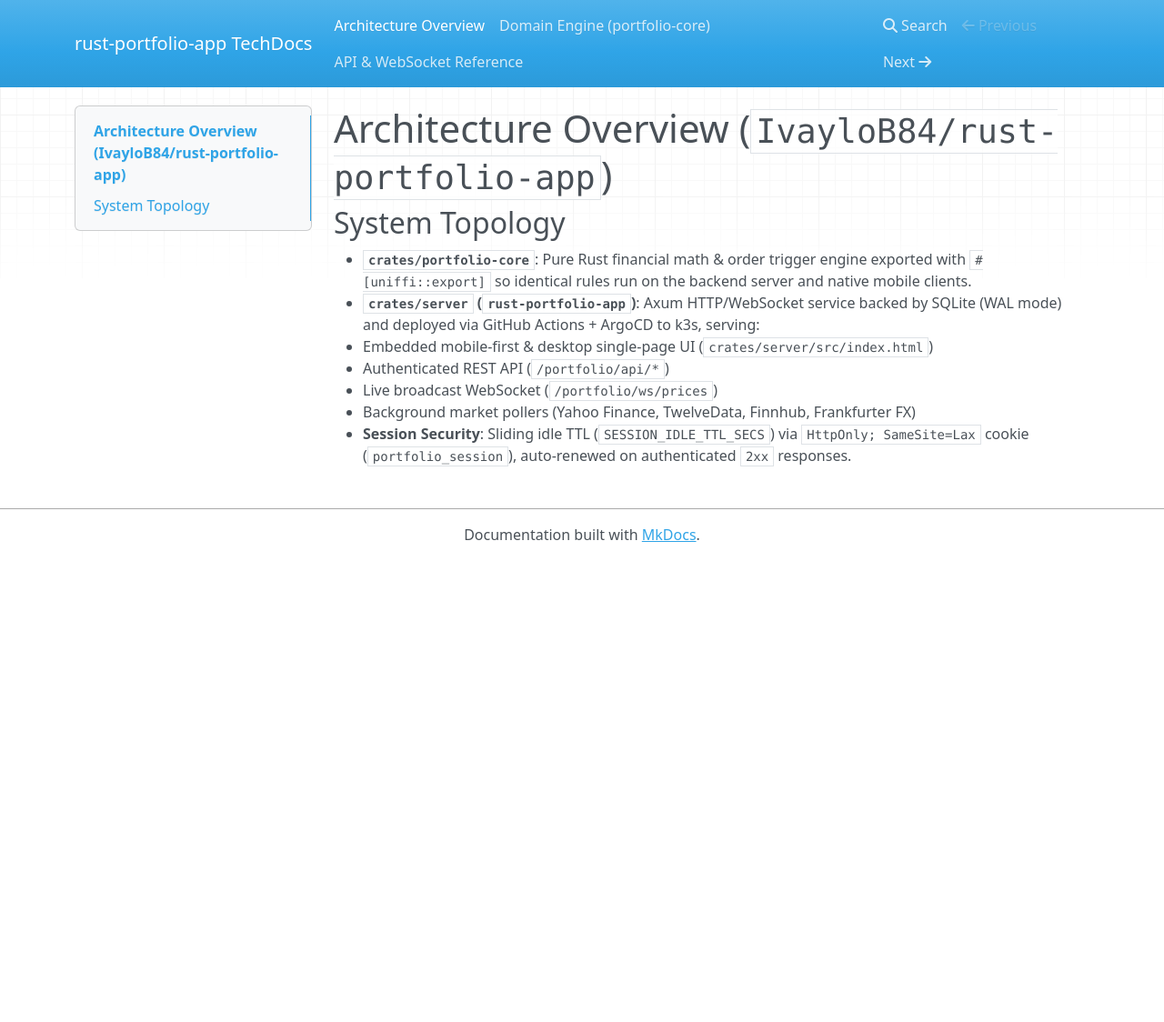
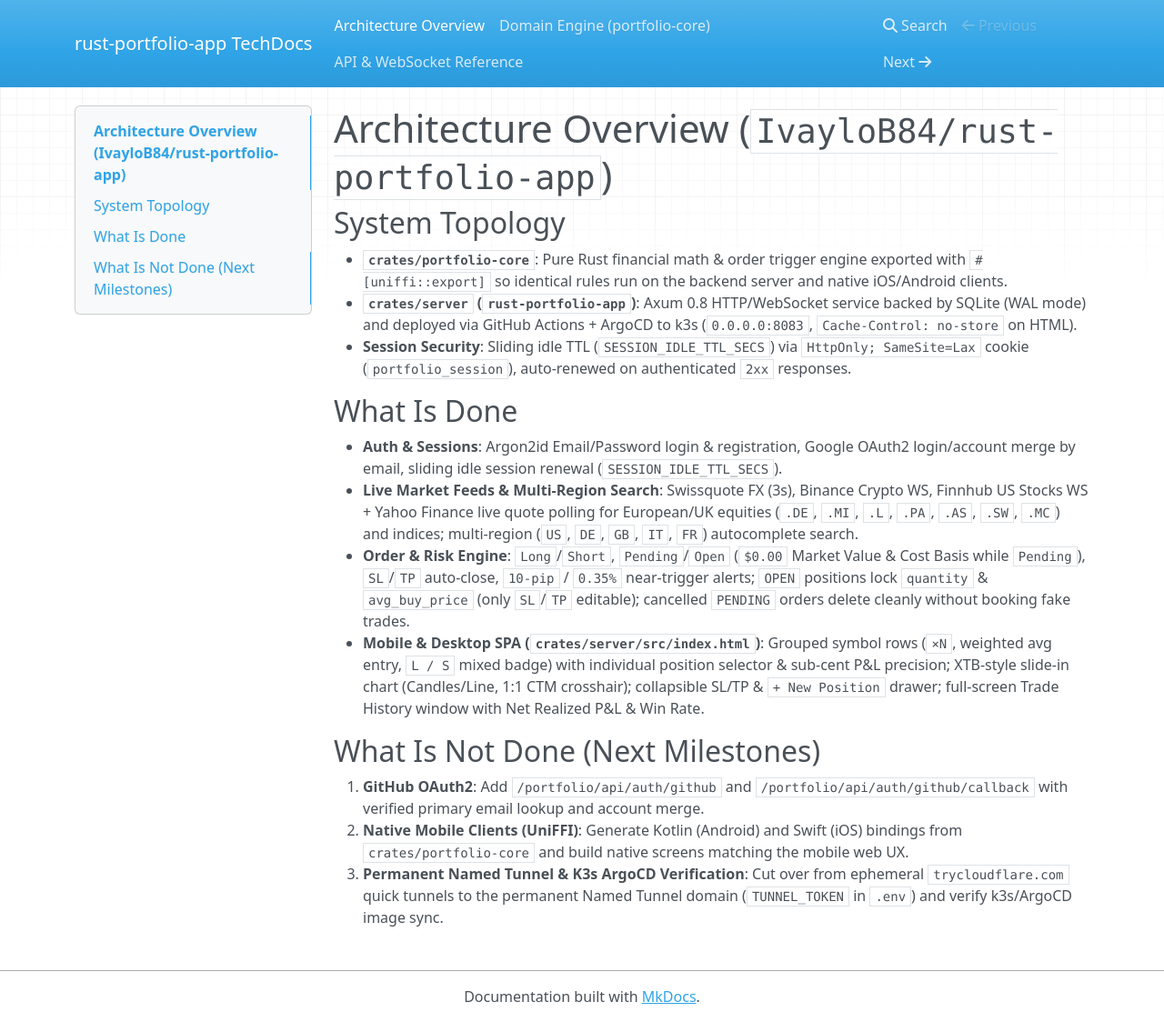
Before and after one commit to IvayloB84/rust-portfolio-app, an MkDocs documentation site: the page built from docs/index.md, in a window 1280 px wide and 1124 px high. Shown: the whole window at 91% size. Built offline with MkDocs 1.6.1, drawn with Linux system fonts in a browser that asks for light colours; nearby versions of some CDN libraries.

Commit message:
feat(ui,market,docs): group positions, lock open entries, EU search/quotes, sub-cent P&L, full-screen history & updated Backstage/sheet docs

```diff
--- a/docs/index.md
+++ b/docs/index.md
@@ -1,10 +1,17 @@
 # Architecture Overview (`IvayloB84/rust-portfolio-app`)
 
 ## System Topology
-- **`crates/portfolio-core`**: Pure Rust financial math & order trigger engine exported with `#[uniffi::export]` so identical rules run on the backend server and native mobile clients.
-- **`crates/server` (`rust-portfolio-app`)**: Axum HTTP/WebSocket service backed by SQLite (WAL mode) and deployed via GitHub Actions + ArgoCD to k3s, serving:
-  - Embedded mobile-first & desktop single-page UI (`crates/server/src/index.html`)
-  - Authenticated REST API (`/portfolio/api/*`)
-  - Live broadcast WebSocket (`/portfolio/ws/prices`)
-  - Background market pollers (Yahoo Finance, TwelveData, Finnhub, Frankfurter FX)
-  - **Session Security**: Sliding idle TTL (`SESSION_IDLE_TTL_SECS`) via `HttpOnly; SameSite=Lax` cookie (`portfolio_session`), auto-renewed on authenticated `2xx` responses.
+- **`crates/portfolio-core`**: Pure Rust financial math & order trigger engine exported with `#[uniffi::export]` so identical rules run on the backend server and native iOS/Android clients.
+- **`crates/server` (`rust-portfolio-app`)**: Axum 0.8 HTTP/WebSocket service backed by SQLite (WAL mode) and deployed via GitHub Actions + ArgoCD to k3s (`0.0.0.0:8083`, `Cache-Control: no-store` on HTML).
+- **Session Security**: Sliding idle TTL (`SESSION_IDLE_TTL_SECS`) via `HttpOnly; SameSite=Lax` cookie (`portfolio_session`), auto-renewed on authenticated `2xx` responses.
+
+## What Is Done
+- **Auth & Sessions**: Argon2id Email/Password login & registration, Google OAuth2 login/account merge by email, sliding idle session renewal (`SESSION_IDLE_TTL_SECS`).
+- **Live Market Feeds & Multi-Region Search**: Swissquote FX (3s), Binance Crypto WS, Finnhub US Stocks WS + Yahoo Finance live quote polling for European/UK equities (`.DE`, `.MI`, `.L`, `.PA`, `.AS`, `.SW`, `.MC`) and indices; multi-region (`US`, `DE`, `GB`, `IT`, `FR`) autocomplete search.
+- **Order & Risk Engine**: `Long`/`Short`, `Pending`/`Open` (`$0.00` Market Value & Cost Basis while `Pending`), `SL`/`TP` auto-close, `10-pip` / `0.35%` near-trigger alerts; `OPEN` positions lock `quantity` & `avg_buy_price` (only `SL`/`TP` editable); cancelled `PENDING` orders delete cleanly without booking fake trades.
+- **Mobile & Desktop SPA (`crates/server/src/index.html`)**: Grouped symbol rows (`×N`, weighted avg entry, `L / S` mixed badge) with individual position selector & sub-cent P&L precision; XTB-style slide-in chart (Candles/Line, 1:1 CTM crosshair); collapsible SL/TP & `+ New Position` drawer; full-screen Trade History window with Net Realized P&L & Win Rate.
+
+## What Is Not Done (Next Milestones)
+1. **GitHub OAuth2**: Add `/portfolio/api/auth/github` and `/portfolio/api/auth/github/callback` with verified primary email lookup and account merge.
+2. **Native Mobile Clients (UniFFI)**: Generate Kotlin (Android) and Swift (iOS) bindings from `crates/portfolio-core` and build native screens matching the mobile web UX.
+3. **Permanent Named Tunnel & K3s ArgoCD Verification**: Cut over from ephemeral `trycloudflare.com` quick tunnels to the permanent Named Tunnel domain (`TUNNEL_TOKEN` in `.env`) and verify k3s/ArgoCD image sync.
```
Also changed, not shown: docs/API_REFERENCE.md (+1 -1 lines), docs/DOMAIN_ENGINE.md (+1 -1 lines), docs/project_state.csv (+15 -12 lines).
